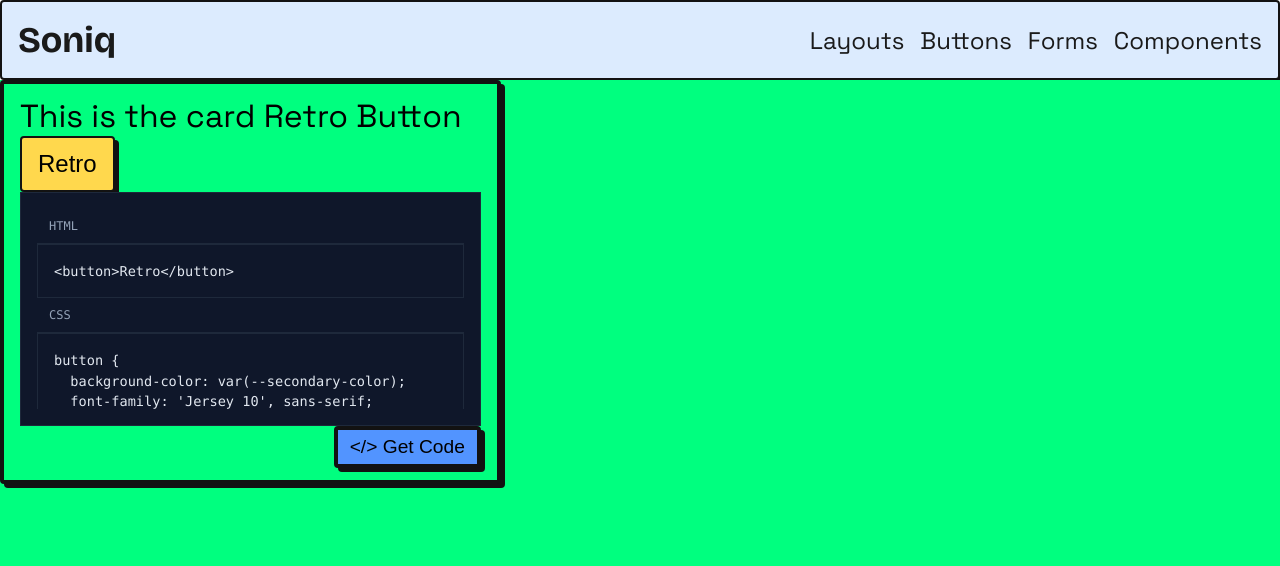
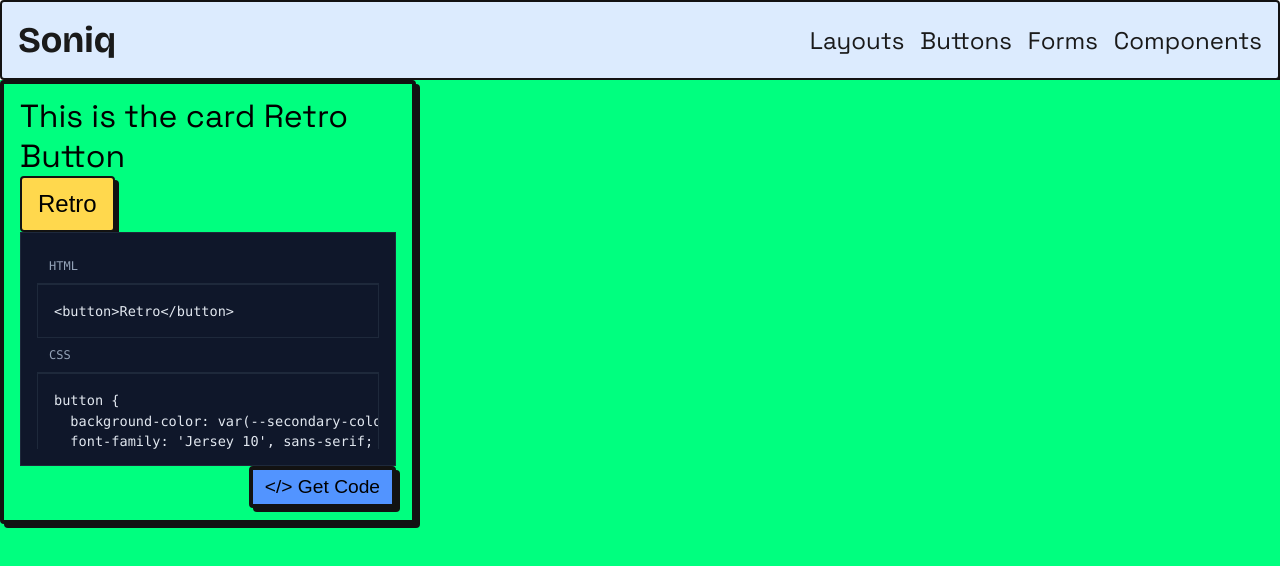
Before and after one commit to yusef-codes10/soniq, a Vue app: page /buttons in a window 1280 px wide. Shown: the top 566 px of the page. Built offline with nearby package versions, Linux system fonts and the light colour scheme.

Commit message:
do not allow the card to grow

```diff
--- a/src/components/ui/CardComponent.vue
+++ b/src/components/ui/CardComponent.vue
@@ -24,17 +24,26 @@ defineProps({
 <style scoped>
 .card {
   height: auto;
-  width: 100%;
+  /* width: auto; */
   background-color: springgreen;
   font-size: 2rem;
   padding: 0.75rem 1rem;
 
   display: flex;
   flex-direction: column;
+  width: 100%; /* was: auto */
+  max-width: 100%;
+  overflow: hidden; /* clip anything that still escapes */
+  box-sizing: border-box;
 }
 
 .card-content {
   flex: 1;
+  min-width: 0;
+}
+
+.code {
+  min-width: 0;
 }
 
 button {
@@ -54,4 +63,9 @@ button:active {
   translate: 0 0.125rem;
   box-shadow: 0.125rem 0.125rem #121212;
 }
+
+.card-content,
+.code {
+  min-width: 0;
+}
 </style>
--- a/src/components/ui/CodeSection.vue
+++ b/src/components/ui/CodeSection.vue
@@ -21,7 +21,12 @@ const parsed = computed(() => parseVueSource(props.source))
 
 <style scoped>
 .code-container {
+  max-height: 200px;
   overflow: auto;
-  height: 200px;
+  width: 100%;
+}
+
+.code {
+  white-space: pre;
 }
 </style>
```
